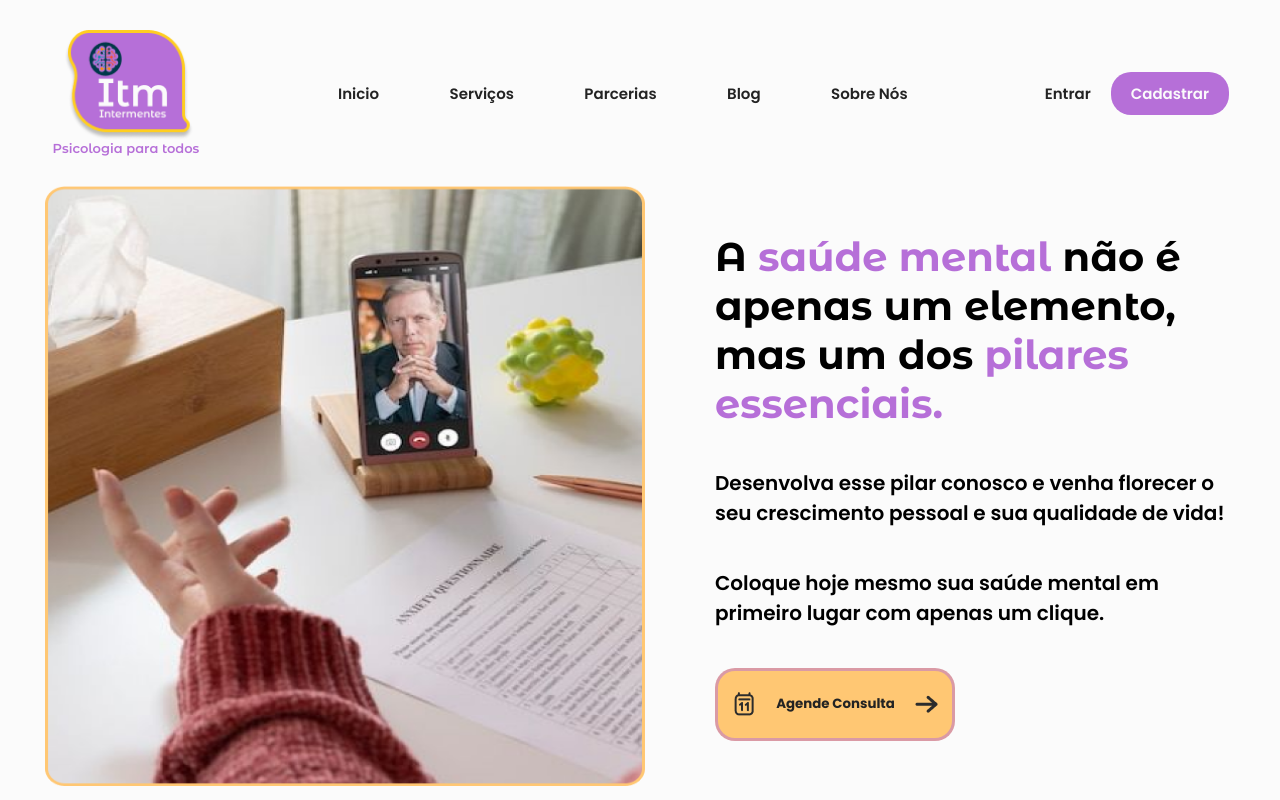
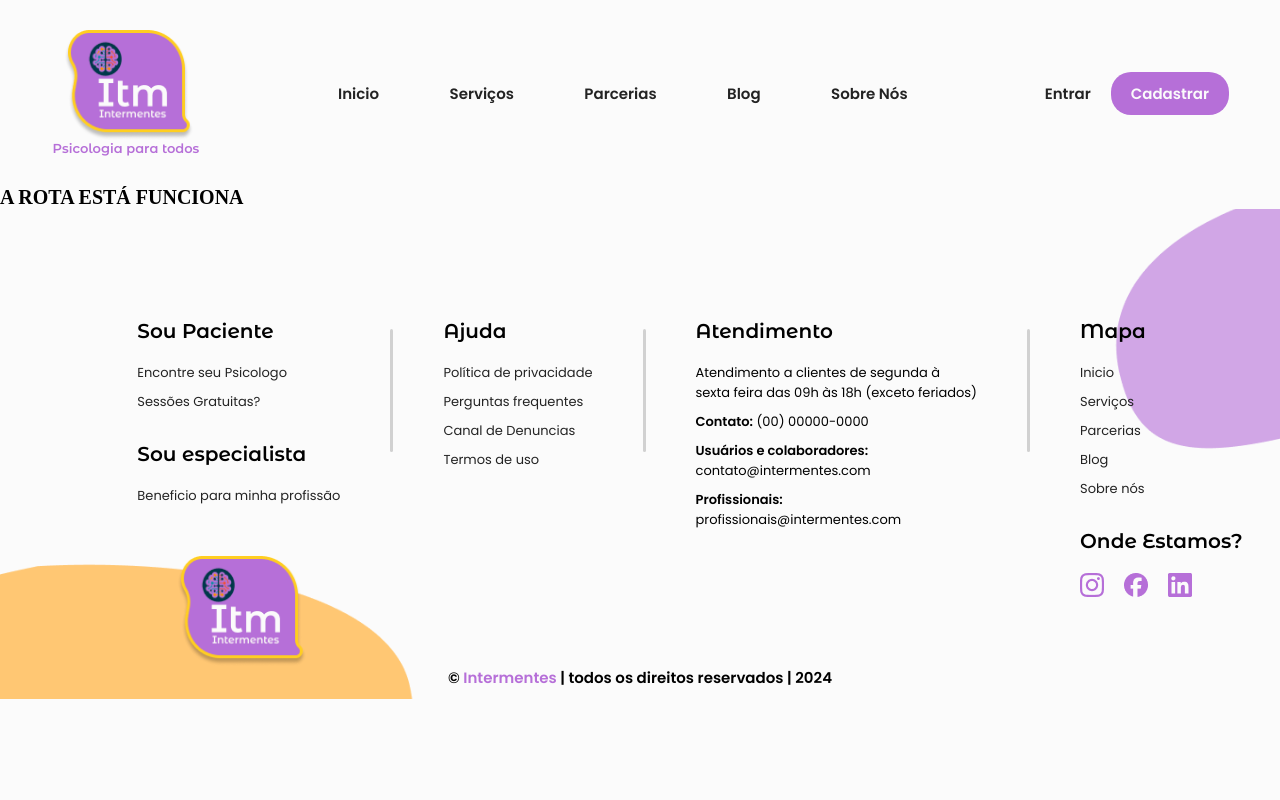
Before and after one commit to Leonardo-Marcilino/Intermentes, a React (Vite) app in the folder Front_end/: page /PsicologiaGratuita in a window 1280 px wide. Shown: the top 800 px of the page. Built offline with nearby package versions, Linux system fonts and the light colour scheme.

Commit message:
Criação das rotas

```diff
--- /dev/null
+++ b/Front_end/src/Router.jsx
@@ -0,0 +1,14 @@
+
+import { Routes, Route } from 'react-router-dom'
+import Beneficiario from './assets/Pages/Beneficiario/Beneficiario'
+import PsicologiaGratuita from './assets/Pages/PsicologiaGratuita/PsicologiaGratuita'
+
+export default function MainRoutes(){
+    return(
+        <Routes>
+            <Route path='/Beneficiario' element={<Beneficiario />}></Route>
+            <Route path='/PsicologiaGratuita' element={<PsicologiaGratuita />}></Route>
+        </Routes>
+    )
+
+}
--- a/Front_end/src/assets/Componentes/Header/Header.jsx
+++ b/Front_end/src/assets/Componentes/Header/Header.jsx
@@ -1,3 +1,4 @@
+import { Link } from 'react-router-dom';
 import './Header.css'
 import Logo from '../../Images/Icons/Logo.png'
 
@@ -18,24 +19,25 @@ function Header() {
                     <li className='LinkItem LiDropMenu'>
                         <a>Serviços</a>
                         <div className='DropMenu'>
-                            <a href="">
+                            <a>
                                 <div className='DropMenuBox'>
                                     <p className='TitleDropMenu Show'>Para especialistas</p>
                                     <p className='DescriptionDropMenu Show'>Compartilhe seu trabalho conosco e não saia perdendo</p>
                                 </div>
                             </a>
-                            <a href="">
+                            <Link to={'/Beneficiario'}>
                                 <div className='DropMenuBox'>
                                     <p className='TitleDropMenu Show'>Para beneficiários</p>
                                     <p className='DescriptionDropMenu Show'>O cuidado que precisa em apenas um lugar</p>
                                 </div>
-                            </a>
-                            <a href="">
+                            </Link>
+
+                            <Link to={'/PsicologiaGratuita'}>
                                 <div className='DropMenuBox'>
                                     <p className='TitleDropMenu Show'>Psicologia Gratuita</p>
                                     <p className='DescriptionDropMenu Show'>Aqui abraçamos aqueles que precisam e não tem condições</p>
                                 </div>
-                            </a>
+                            </Link>
                             <a href="">
                                 <div className='DropMenuBox'>
                                     <p className='TitleDropMenu CorRoxa Show'>Agende sua consulta</p>
--- a/Front_end/src/assets/Pages/PsicologiaGratuita/PsicologiaGratuita.jsx
+++ b/Front_end/src/assets/Pages/PsicologiaGratuita/PsicologiaGratuita.jsx
@@ -0,0 +1,9 @@
+
+
+export default function PsicologiaGratuita(){
+    return(
+        <main>
+            <h1>A ROTA ESTÁ FUNCIONA</h1>
+        </main>
+    )
+}
--- a/Front_end/src/main.jsx
+++ b/Front_end/src/main.jsx
@@ -1,17 +1,21 @@
 import React from 'react'
 import ReactDOM from 'react-dom/client'
+import { BrowserRouter as Router } from 'react-router-dom'
+import Routes from './Router'
 import './reset.css'
 import './root.css'
 import Header from './assets/Componentes/Header/Header'
 import Footer from './assets/Componentes/Footer/Footer'
-import Beneficiario from './assets/Pages/Beneficiario/Beneficiario'
+
 
 
 
 ReactDOM.createRoot(document.getElementById('root')).render(
   <React.StrictMode>
-    <Header />
-    <Beneficiario />
-    <Footer />
+    <Router>
+        <Header />
+        <Routes />
+        <Footer />
+    </Router>
   </React.StrictMode>
 )
--- /dev/null
+++ b/package.json
@@ -0,0 +1,5 @@
+{
+  "dependencies": {
+    "react-router-dom": "^6.23.1"
+  }
+}
```
Also changed, not shown: 1 other file (tests, documents, lock files or other folders).
